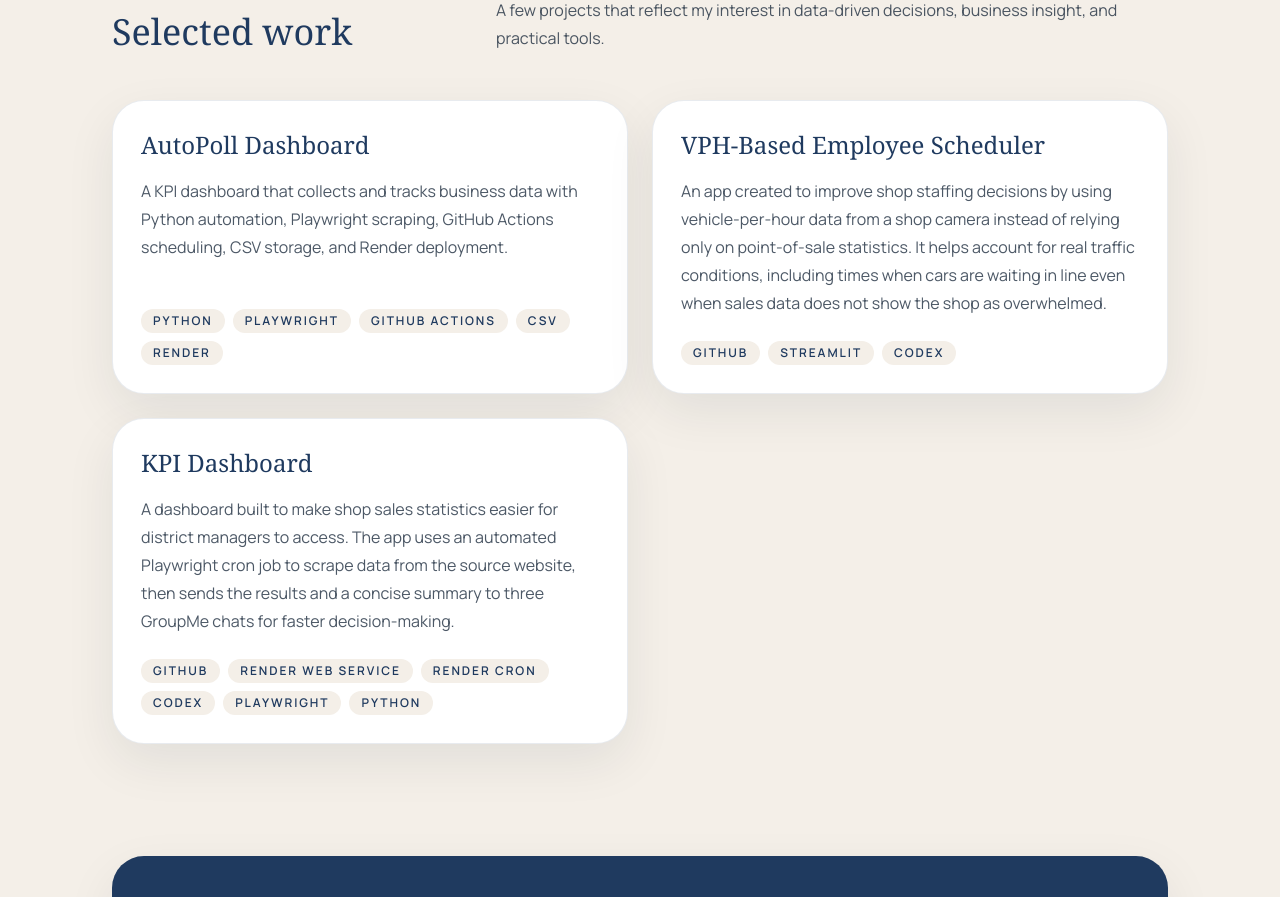
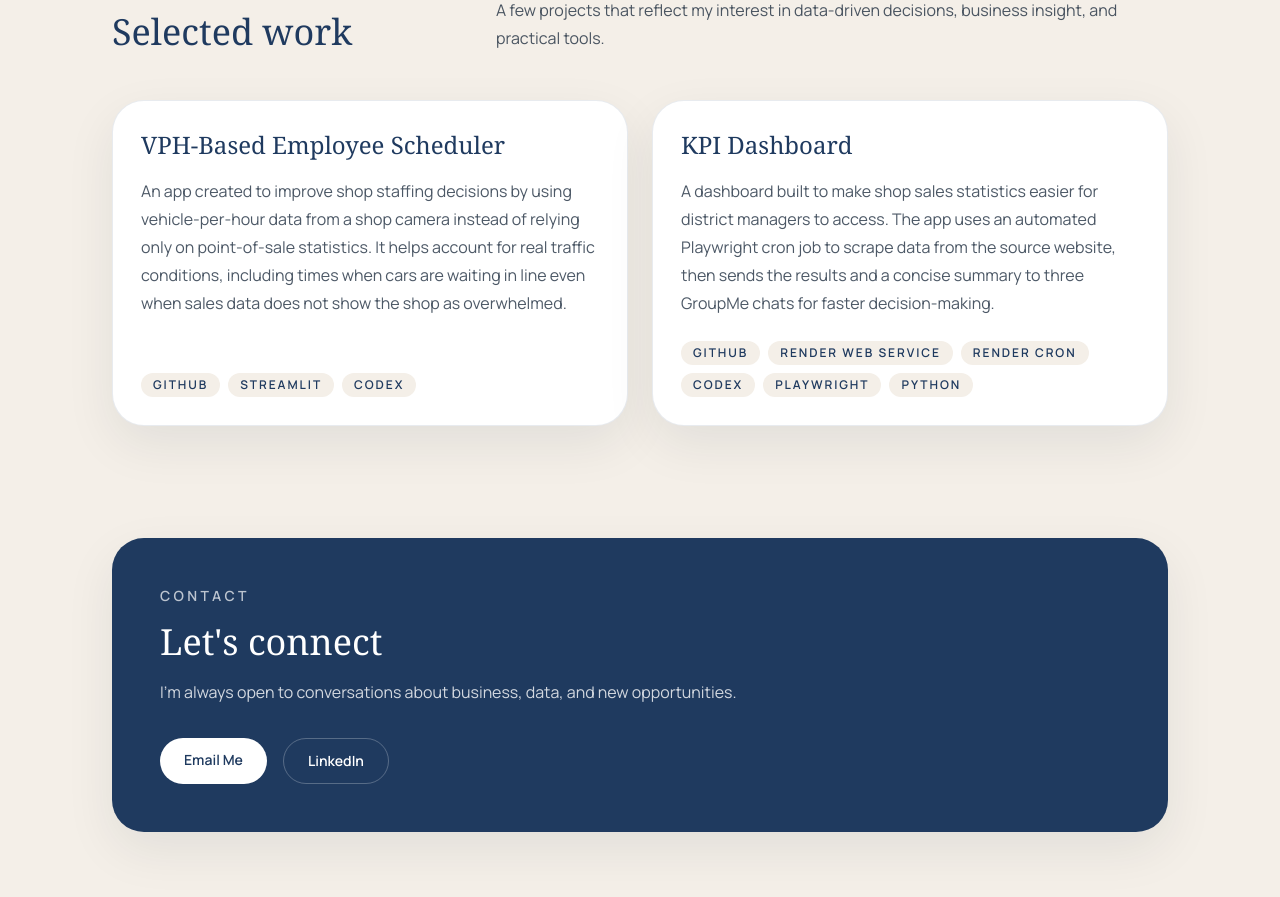
Before and after one commit to jcook115/john-cook-portfolio, a Next.js app: page / in a window 1280 px wide. Shown: the part 1260-2157 px from the top of the page. Built offline with nearby package versions, Linux system fonts and the light colour scheme.

Commit message:
deletion

```diff
--- a/app/page.tsx
+++ b/app/page.tsx
@@ -1,10 +1,4 @@
 const projects = [
-  {
-    title: "AutoPoll Dashboard",
-    description:
-      "A KPI dashboard that collects and tracks business data with Python automation, Playwright scraping, GitHub Actions scheduling, CSV storage, and Render deployment.",
-    tags: ["Python", "Playwright", "GitHub Actions", "CSV", "Render"],
-  },
   {
     title: "VPH-Based Employee Scheduler",
     description:
```
